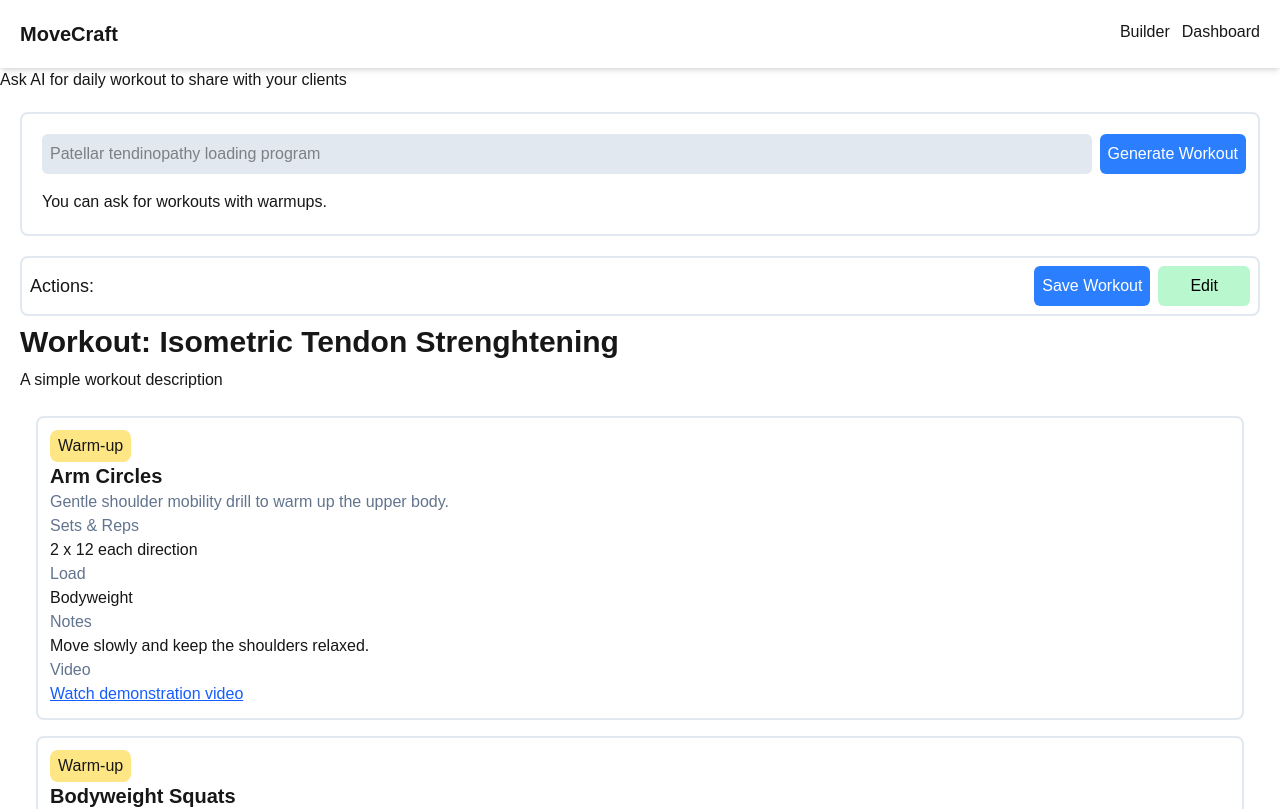
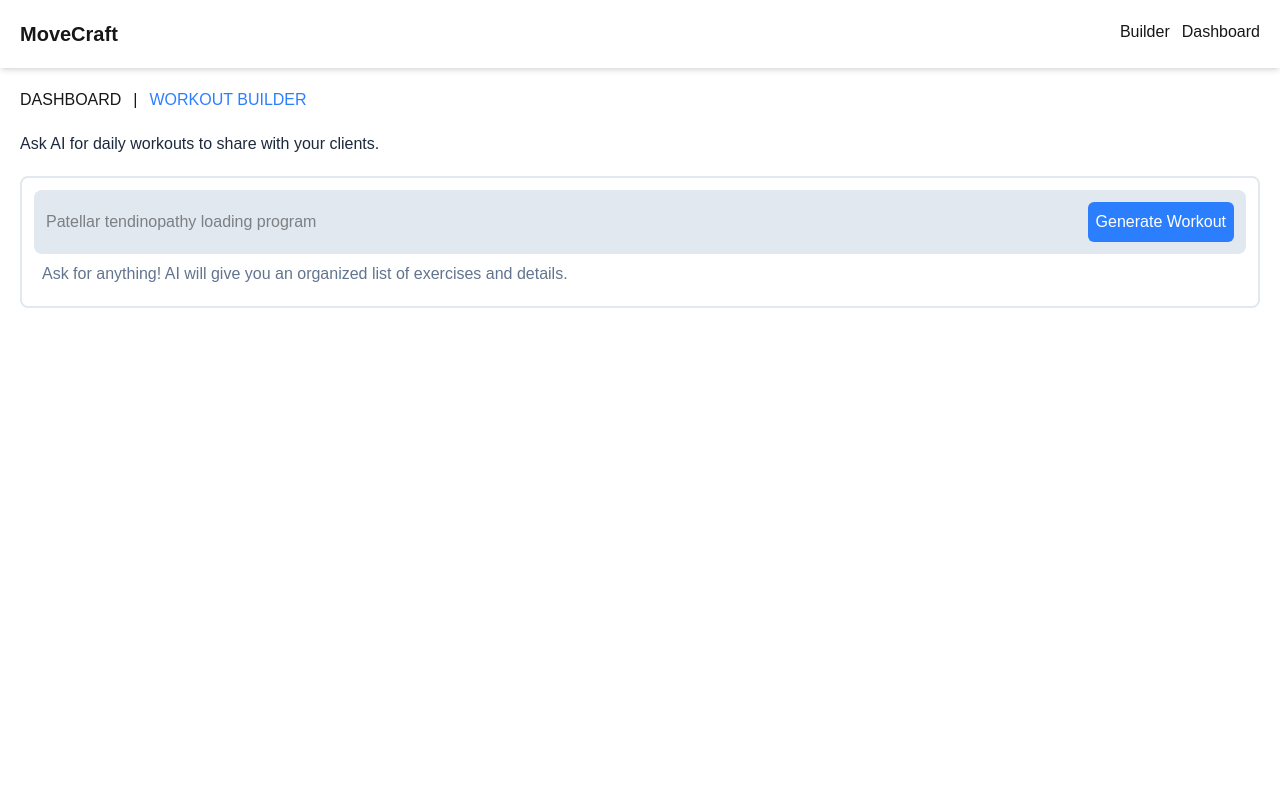
Before and after one commit to Oscar-Mont/movecraft, a Next.js app in the folder movecraft-app/: page /workout-builder in a window 1280 px wide. Shown: the top 809 px of the page. Built offline with nearby package versions, Linux system fonts and the light colour scheme.

Commit message:
Make Workout builder render conditionally

```diff
--- a/movecraft-app/app/workout-builder/page.tsx
+++ b/movecraft-app/app/workout-builder/page.tsx
@@ -1,13 +1,19 @@
-import Button from "@/components/Button";
 import PromptBox from "@/components/PromptBox";
+import WorkoutBuilderClient from "@/components/WorkoutBuilderClient";
 import WorkoutEditor from "@/components/WorkoutEditor";
+import Link from "next/link";
 
 export default function WorkoutBuilderPage() {
     return (
-        <div>
-            <h2>Ask AI for daily workout to share with your clients</h2>
-            <PromptBox></PromptBox>
-            <WorkoutEditor></WorkoutEditor>
+        <div className="flex flex-col">
+            <div className="flex gap-3 m-5">
+                <Link href="/dashboard">DASHBOARD</Link>
+                <p> | </p>
+                <h1 className="text-blue-500">WORKOUT BUILDER</h1>
+            </div>
+
+            <h2 className="mx-5 text-slate-800">Ask AI for daily workouts to share with your clients.</h2>
+            <WorkoutBuilderClient></WorkoutBuilderClient>
 
         </div>
     )
--- a/movecraft-app/components/PromptBox.tsx
+++ b/movecraft-app/components/PromptBox.tsx
@@ -2,14 +2,21 @@
 
 import Button from "./Button"
 
-export default function PromptBox() {
+type PromptBoxProps = {
+    prompt: string
+    onGenerate: () => void
+}
+
+export default function PromptBox({ prompt, onGenerate }: PromptBoxProps) {
     return (
         <form action="" className=" flex flex-col  p-3 m-5 rounded-lg border-2 border-slate-200">
             <div className="flex justify-center items-center">
-                <input type="text" placeholder="Patellar tendinopathy loading program" className="grow bg-slate-200 rounded-md p-2 m-2" />
-                <Button variant="primary">Generate Workout</Button>
+                <div className="flex grow justify-center items-center bg-slate-200 p-3 rounded-lg">
+                    <input type="text" placeholder="Patellar tendinopathy loading program" className="grow bg-slate-200" />
+                    <Button variant="primary">Generate Workout</Button>
+                </div>
             </div>
-            <h3 className="m-2">You can ask for workouts with warmups.</h3>
+            <h3 className="m-2 text-slate-500">Ask for anything! AI will give you an organized list of exercises and details.</h3>
         </form>
     )
 }
--- /dev/null
+++ b/movecraft-app/components/WorkoutBuilderClient.tsx
@@ -0,0 +1,22 @@
+'use client'
+
+import { useState } from "react";
+import PromptBox from "./PromptBox";
+import WorkoutEditor from "./WorkoutEditor";
+
+export default function WorkoutBuilderClient() {
+    const [prompt, setPrompt] = useState("")
+    const [hasWorkout, setHasWorkout] = useState(false)
+
+    function handleGenerate(): void {
+        setHasWorkout(true)
+    }
+
+    return (
+        <div className="flex flex-col">
+            {!hasWorkout ? <PromptBox prompt={prompt} onGenerate={handleGenerate}></PromptBox> : <WorkoutEditor></WorkoutEditor>}
+
+
+        </div>
+    )
+}
--- a/movecraft-app/components/WorkoutEditor.tsx
+++ b/movecraft-app/components/WorkoutEditor.tsx
@@ -12,7 +12,6 @@ export default function WorkoutEditor() {
                 <h1 className="text-lg">Actions:</h1>
                 <div className="flex gap-2"><Button variant="primary">Save Workout</Button>
                     <Button variant="edit">Edit</Button></div>
-
             </div>
 
             <h1 className="text-3xl font-bold">Workout: {workoutName}</h1>
```
